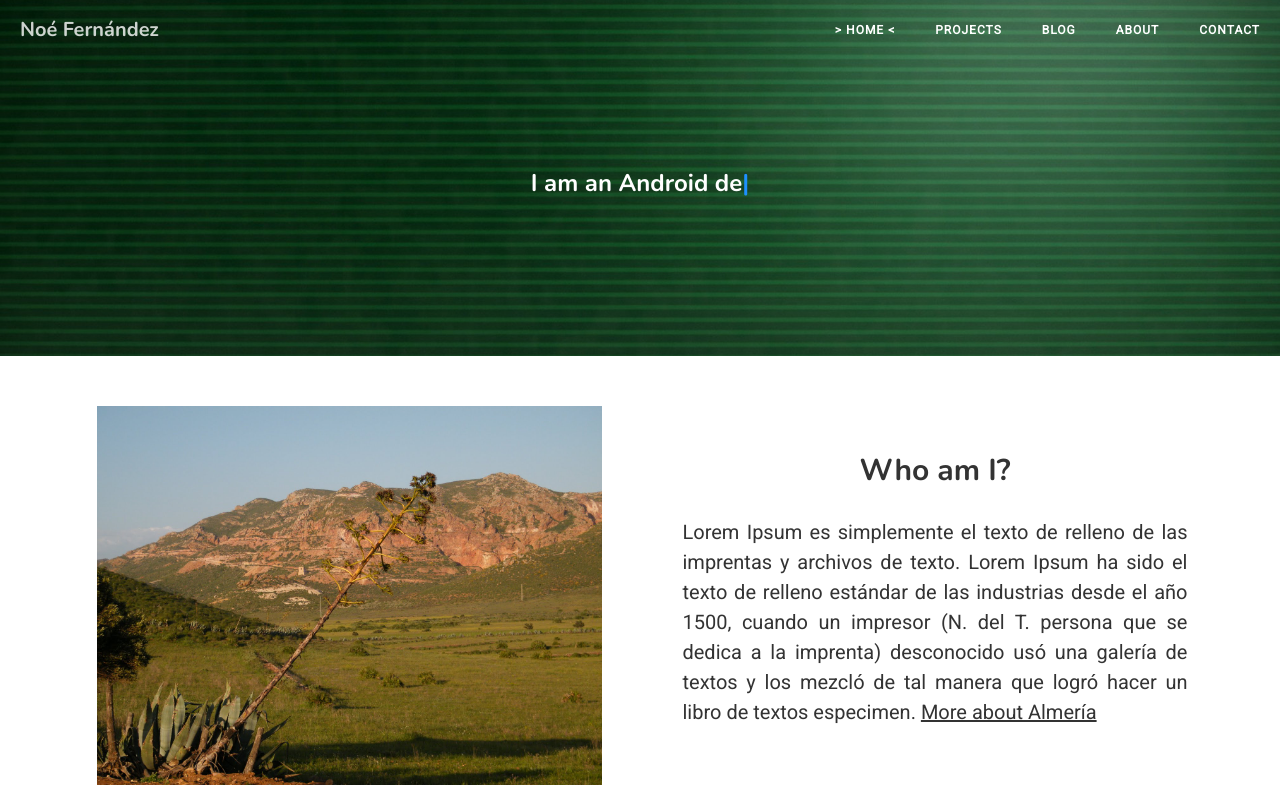
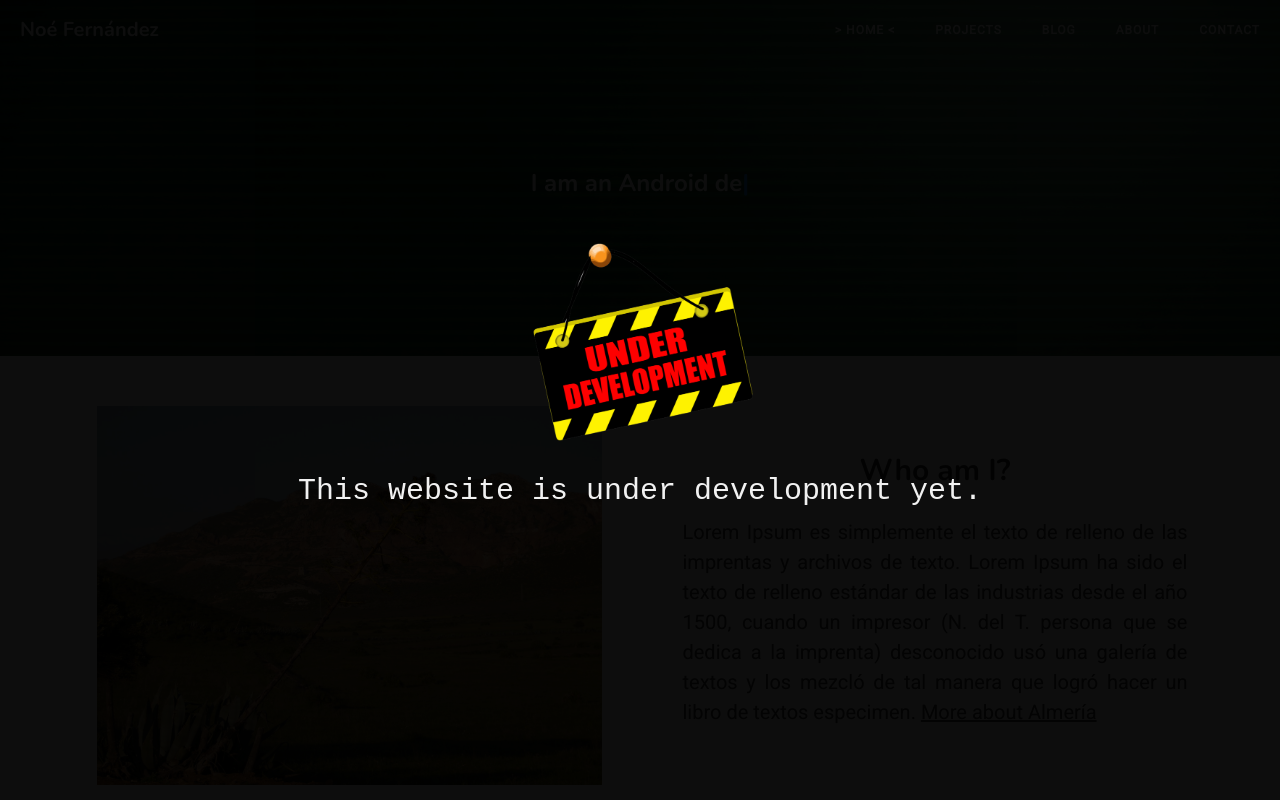
Before and after one commit to fellahi-ali/nfdz.github.io, a plain HTML site: page index.html in a window 1280 px wide. Shown: the top 800 px of the page. Drawn offline with nearby package versions, Linux system fonts and the light colour scheme.

Commit message:
add under development warning

```diff
--- a/index.html
+++ b/index.html
@@ -40,14 +40,14 @@
 
 <body>
 
-    <!-- Under development warning
-    <div id="underDevelopmentWall" class="overlay"> -->
-      <!-- Overlay content
+    <!-- Under development warning -->
+    <div id="underDevelopmentWall" class="overlay">
+      <!-- Overlay content -->
       <div class="overlay-content">
          <img src="img/under_development.png";>
         <a>This website is under development yet.</a>
       </div>
-    </div> -->
+    </div>
 
 
     <!-- [_common] Navigation START -->
```
